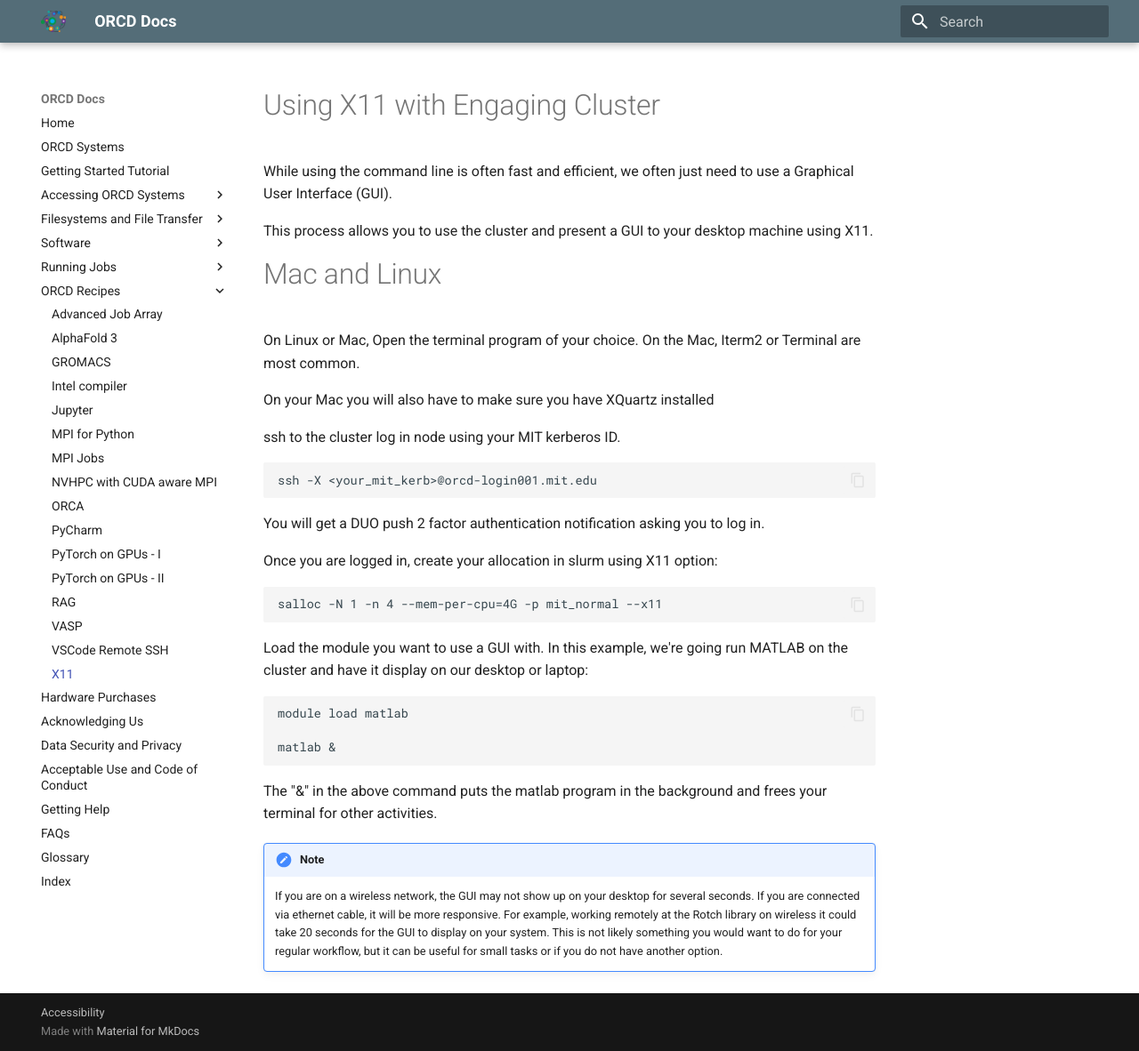
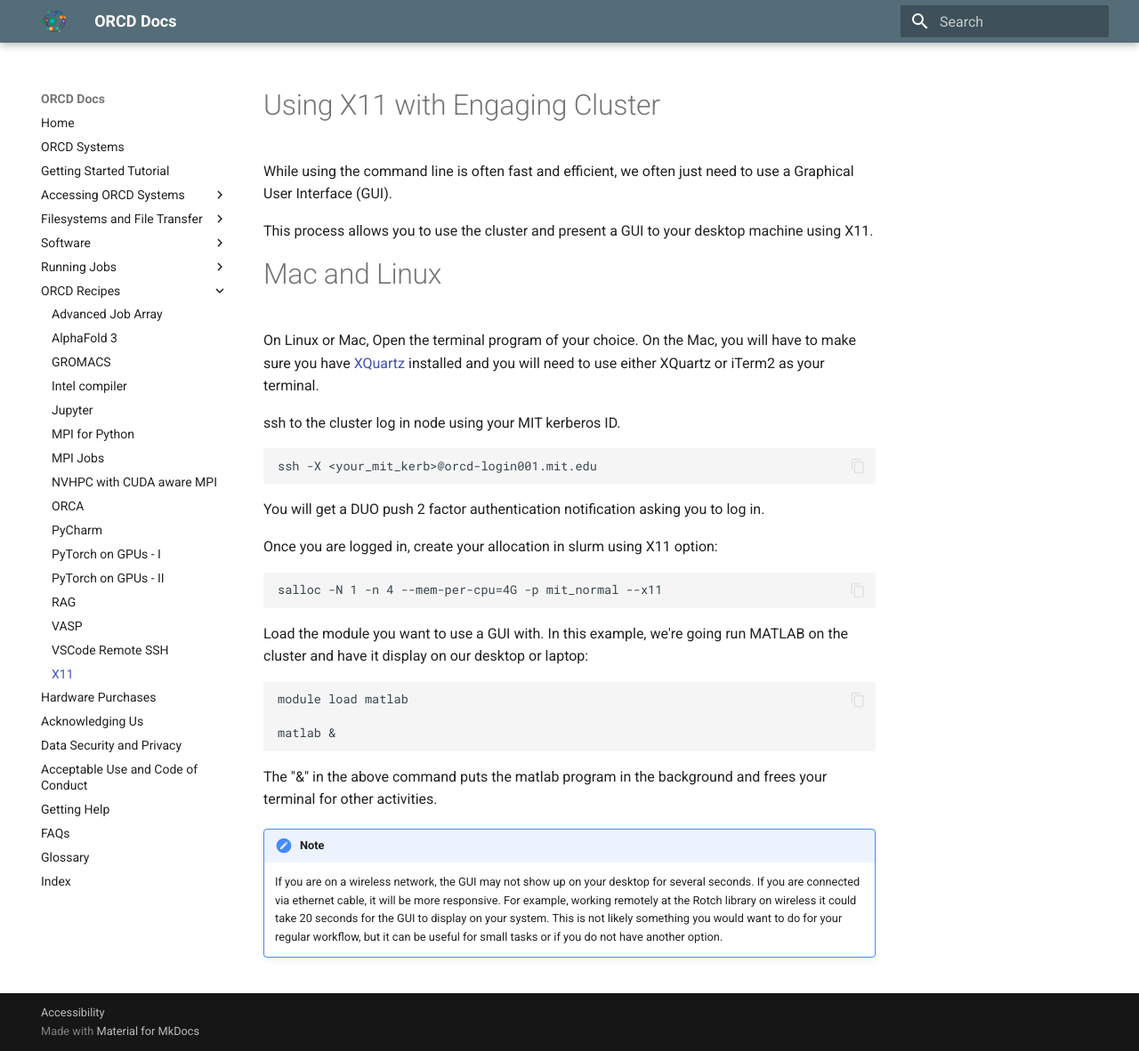
Before and after one commit to mit-orcd/orcd-docs-edit, an MkDocs documentation site: the page built from docs/recipes/X11.md, in a window 1280 px wide and 1182 px high. Shown: the whole window at 89% size. Built offline with MkDocs 1.6.1 and Material for MkDocs 9.7.7, drawn with Linux system fonts in a browser that asks for light colours.

Commit message:
Update X11.md with clearer terminal instructions
Clarified instructions for using X11 on Mac and Linux.

````diff
--- a/docs/recipes/X11.md
+++ b/docs/recipes/X11.md
@@ -5,9 +5,7 @@
 This process allows you to use the cluster and present a GUI to your desktop machine using X11.
 # Mac and Linux
 
-On Linux or Mac, Open the terminal program of your choice. On the Mac, Iterm2 or Terminal are most common.
-
-On your Mac you will also have to make sure you have XQuartz installed
+On Linux or Mac, Open the terminal program of your choice. On the Mac, you will have to make sure you have [XQuartz](https://www.xquartz.org/) installed and you will need to use either XQuartz or iTerm2 as your terminal.
 
 ssh to the cluster log in node using your MIT kerberos ID.
 ```
````
